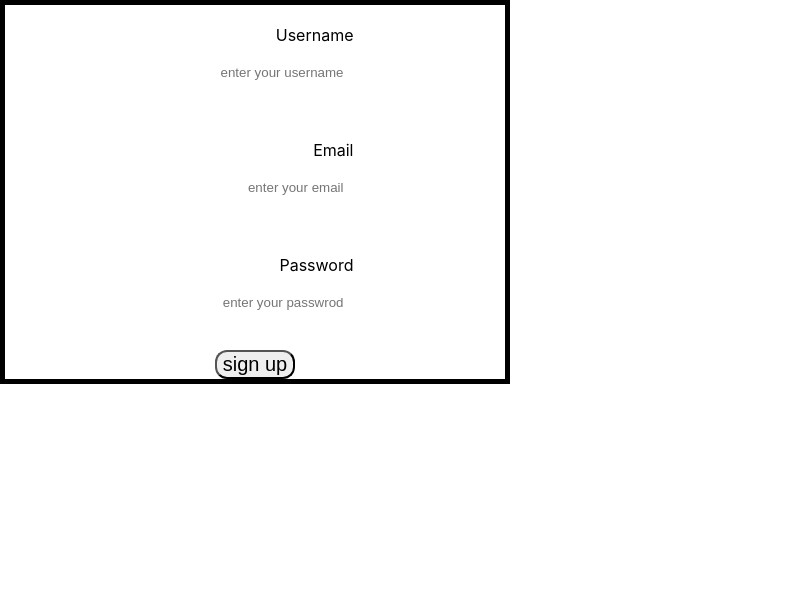
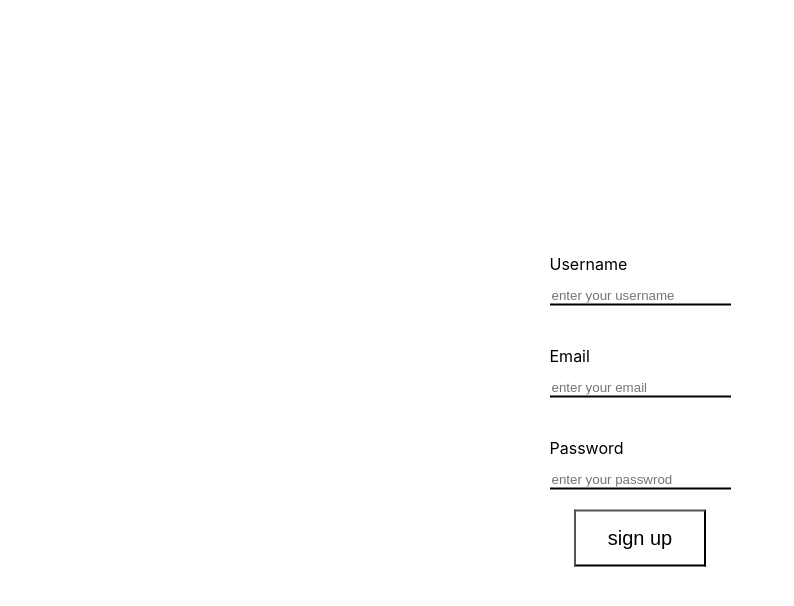
Before and after one commit to matthewpeak/instagram_front_end, a React (Create React App) app: page / in a window 1280 px wide. Shown: the top 606 px of the page, without its empty margins (0-794 px from the left). Built offline with nearby package versions, Linux system fonts and the light colour scheme.

Commit message:
form styling

```diff
--- a/src/Form.css
+++ b/src/Form.css
@@ -1,6 +1,11 @@
 .form-content{
-    border: 5px solid black;
+    /* border: 5px solid black; */
     width: 500px;
+    position: absolute;
+    top: 50%;
+    left: 50%;
+    margin-right: -50%;
+    transform: translate(-50%, -50%);
 }
 
 .form{
@@ -10,24 +15,30 @@
     justify-content: space-between;
 }
 
-.form-input{
+.form-info{
     padding: 20px;
 }
 
 .form-label{
     display: block;
     padding-right: 10px;
+    padding-bottom: 10px;
 }
 
 .form-input{
-    border: none;
-    border-bottom: 2px sold black;
+    border:none;
+    border-bottom: 2px solid black;
     outline: none;
-    text-align: end;
-
 }
 
 .form-btn{
-    border-radius: 12px;
+    background-color: white;
+    color: black;
     font-size: 20px;
+    transition-duration: 0.6s;
+    padding:15px 32px;
 }
+.form-btn:hover{
+    background-color: black;
+    color: white;
+}
--- a/src/components/SignUpForm.js
+++ b/src/components/SignUpForm.js
@@ -38,21 +38,21 @@ const SignUpForm = () =>{
     return(
     <div className='form-content'>
         <form className='form' onSubmit={handleSubmit}>
-            <div className='form-input'>
+            <div className='form-info'>
                 <label htmlFor='username' className='form-label'>
                     Username
                 </label>
                 <input className='form-input' type='text' name='username' id='username' placeholder='enter your username' value={values.username} onChange={handleChange}>
                 </input>
             </div>
-            <div className='form-input'>
+            <div className='form-info'>
               <label htmlFor='email' className='form-label'>
                 Email
               </label>
                 <input className='form-input' type='email' name='email' id='email' placeholder='enter your email' value={values.email} onChange={handleChange} >
                 </input>
             </div>
-            <div className='form-input'>
+            <div className='form-info'>
               <label htmlFor='password' className='form-label'>
                 Password
               </label>
```
